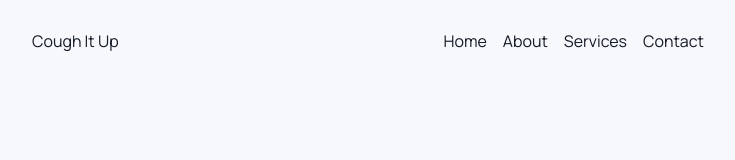
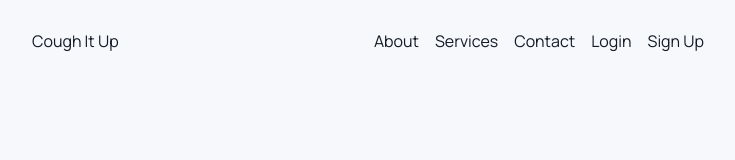
Before and after one commit to jkaps9/expense-splitter, a Next.js app: page / in a window 1280 px wide. Shown: the top 160 px of the page, without its empty margins (272-1007 px from the left). Built offline with nearby package versions, Linux system fonts and the light colour scheme.

Commit message:
update nav items

```diff
--- a/components/Header.tsx
+++ b/components/Header.tsx
@@ -7,10 +7,11 @@ interface NavItem {
 }
 
 const navItems: NavItem[] = [
-  { label: "Home", href: "/" },
   { label: "About", href: "/about" },
   { label: "Services", href: "/services" },
   { label: "Contact", href: "/contact" },
+  { label: "Login", href: "/login" },
+  { label: "Sign Up", href: "/signup" },
 ];
 
 export default function Header() {
```
